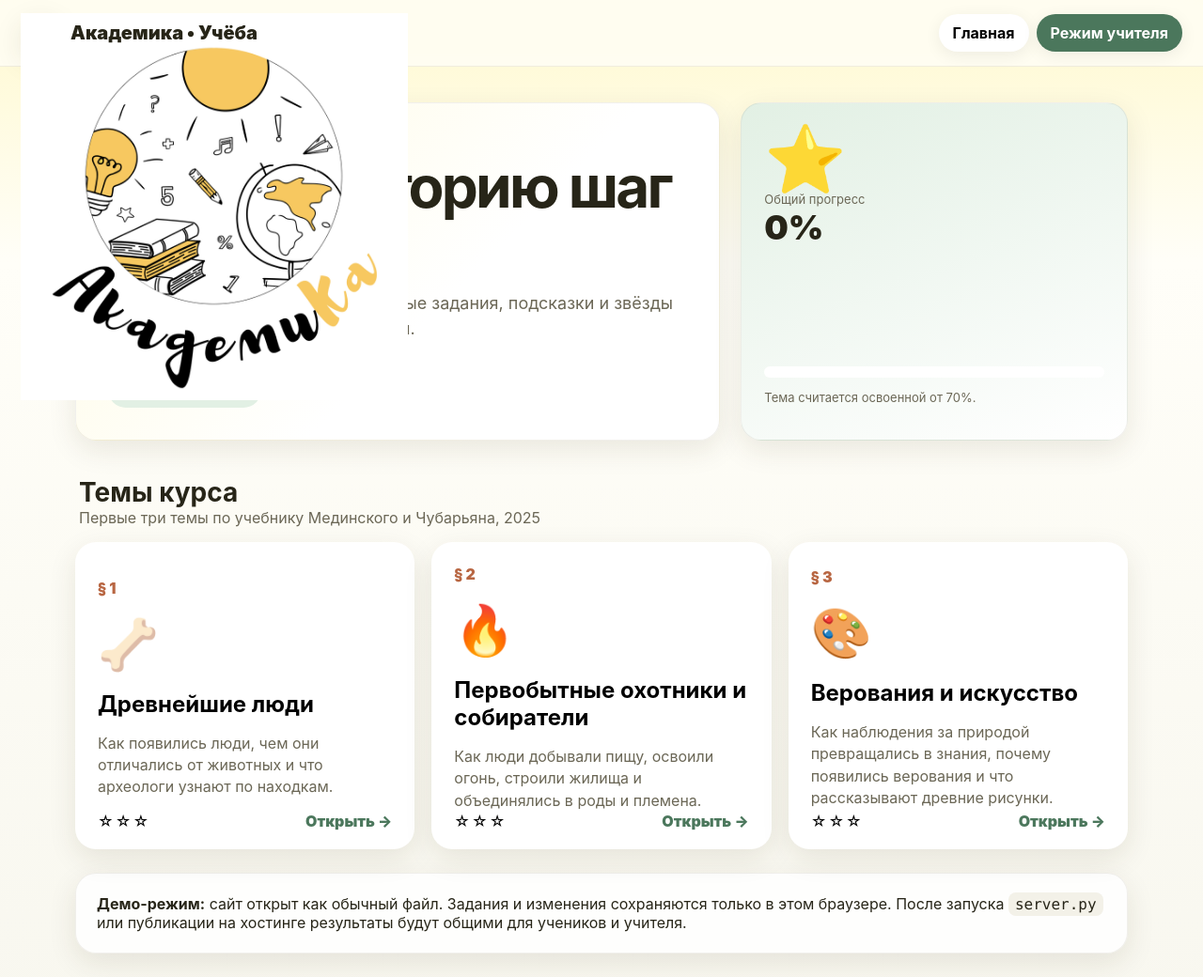
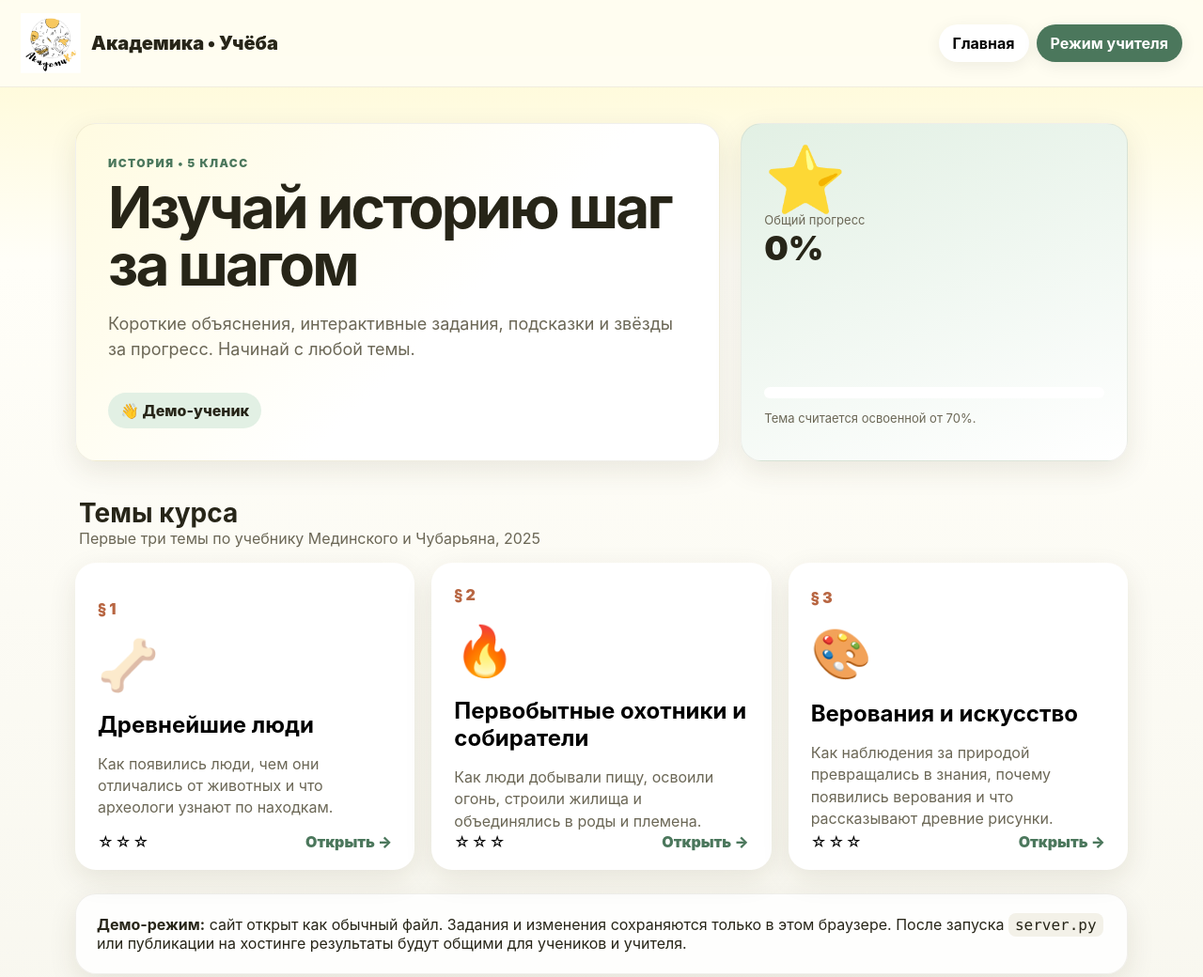
Before and after one commit to lidylya111/akademika-study, a plain HTML site: page index.html in a window 1280 px wide. Shown: the top 1040 px of the page at 94% size. Drawn offline with Linux system fonts and the light colour scheme; no server answers.

Commit message:
Add brand logo styles to styles.css

```diff
--- a/styles.css
+++ b/styles.css
@@ -45,3 +45,20 @@ button{cursor:pointer}
 .presentation-modal-head{display:flex;align-items:center;justify-content:space-between;gap:12px;margin-bottom:12px}.presentation-modal-head h2{margin:4px 0}.presentation-viewer{width:100%;height:min(70vh,720px);border-radius:18px;overflow:hidden;background:#eee;border:1px solid #ddd}.presentation-viewer iframe{width:100%;height:100%;border:0;background:white}.link-btn{display:inline-flex;align-items:center;text-decoration:none;color:inherit}
 .material-admin{margin:18px 0 22px;padding:16px;border-radius:18px;background:#fffaf0;border:1px solid #efe7c5}.material-admin h3{margin:0 0 4px}.empty.compact{padding:14px}.material-choice{display:grid;grid-template-columns:1fr 1fr;gap:10px}.choice-tile{border:2px solid #e8e1c7;border-radius:14px;padding:13px;background:white;font-weight:850;text-align:left}.choice-tile.active{border-color:var(--green);background:var(--green-soft)}
 @media(max-width:650px){.study-first-head{align-items:flex-start}.study-icon{display:none}.material-card{grid-template-columns:auto 1fr}.material-card .go{grid-column:2}.presentation-viewer{height:62vh}.material-choice{grid-template-columns:1fr}.presentation-modal-head{align-items:flex-start;flex-direction:column}}
+/* Логотип школы в шапке */
+.brand-mark {
+  width: 64px;
+  height: 64px;
+  background: transparent;
+  border-radius: 0;
+  box-shadow: none;
+  overflow: hidden;
+  flex-shrink: 0;
+}
+
+.brand-mark img {
+  width: 100%;
+  height: 100%;
+  object-fit: contain;
+  display: block;
+}
```
